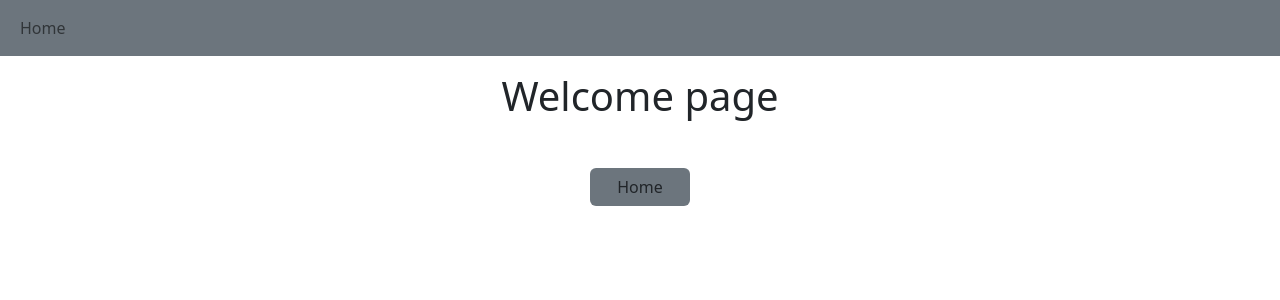
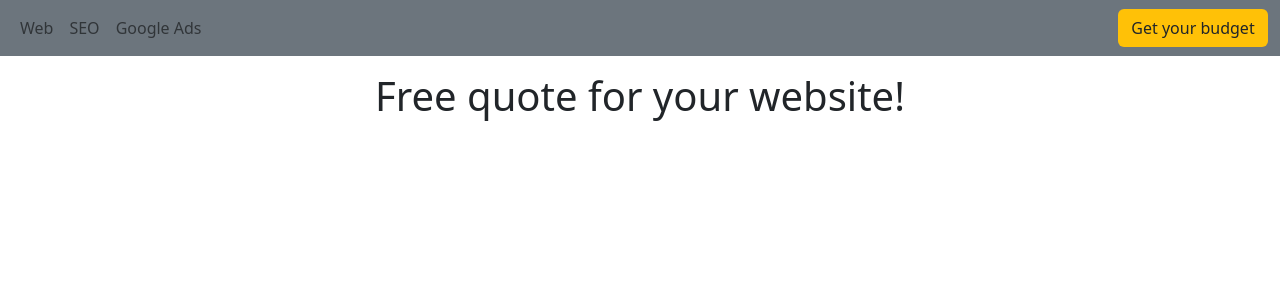
Before and after one commit to davidmuns/frontend-angular-sprint-07, an Angular app: page / in a window 1280 px wide. Shown: the top 300 px of the page. Built offline with nearby package versions, Linux system fonts and the light colour scheme.

Commit message:
Update welcome-page.component.html

```diff
--- a/src/app/components/welcome-page/welcome-page.component.html
+++ b/src/app/components/welcome-page/welcome-page.component.html
@@ -4,15 +4,23 @@
         <!-- Links -->
         <ul class="navbar-nav">
             <li class="nav-item">
-                <a class="nav-link" href="/home">Home</a>
+                <a class="nav-link" href="">Web</a>
+            </li>
+            <li class="nav-item">
+                <a class="nav-link" href="">SEO</a>
+            </li>
+            <li class="nav-item">
+                <a class="nav-link" href="">Google Ads</a>
+            </li>
+        </ul>
+        <ul class="navbar-nav">
+            <li class="nav-item">
+                <!-- <a class="nav-link" href="">Marketing</a> -->
+                <button class="btn bg-warning" style="width: 150px;" (click)="goHome()">Get your budget</button>
             </li>
         </ul>
     </div>
 
 </nav>
 
-<h1 class="mt-3" style="text-align: center;">Welcome page</h1>
-
-<div style="text-align: center;" class="mt-5">
-    <button class="btn bg-secondary" style="width: 100px;" (click)="goHome()">Home</button>
-</div>
+<h1 class="mt-3" style="text-align: center;">Free quote for your website!</h1>
```
